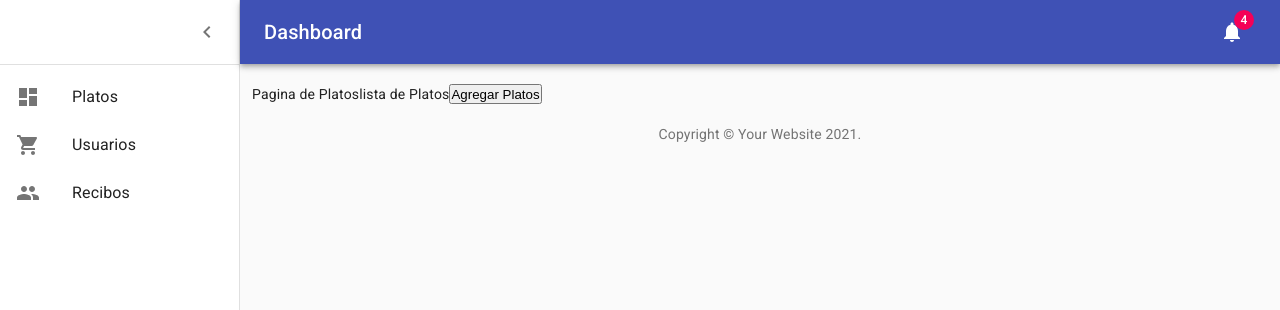
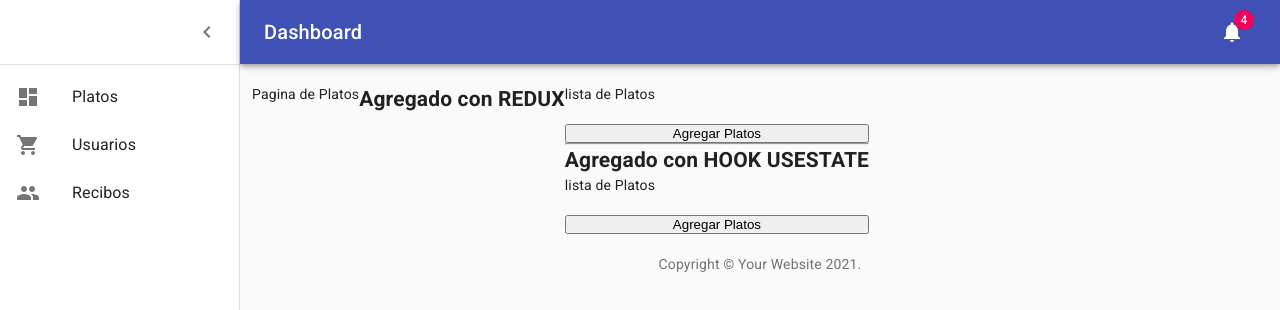
Before and after one commit to Joseduardo25/tomapedidos, a React (Create React App) app: page /platos in a window 1280 px wide. Shown: the top 310 px of the page. Built offline with nearby package versions, Linux system fonts and the light colour scheme.

Commit message:
prueba de, agregar platos usando HOOK STATE y usando REDUX. Para comparar las diferencias

```diff
--- a/src/pages/platos/index.jsx
+++ b/src/pages/platos/index.jsx
@@ -1,9 +1,11 @@
-import React from 'react';
+import React, { useState }  from 'react';
 import { useSelector, useDispatch } from 'react-redux';
 import Layout from '../../components/layout';
 import * as TYPE from '../../redux/types/platos'
 
 function Platos () {
+  const [listaPlatos, setListaPlatos] = useState([])
+
   const statePlatos = useSelector((state) => state.platos)
   const dispatch = useDispatch()
 
@@ -11,7 +13,7 @@ function Platos () {
 
   const onAddPlato = () =>{
     const newPlatosData = statePlatos.data
-    newPlatosData.push('arros con pollo')
+    newPlatosData.push('arroz con pollo')
 
     dispatch({
       type: TYPE.ADD_PLATO,
@@ -19,18 +21,44 @@ function Platos () {
     })
   }
 
+  const onAddPlatoHook = () => {
+    const newPlatosData = [...listaPlatos]
+    newPlatosData.push('Arroz con pollo')
+    setListaPlatos(newPlatosData)
+  }
+  console.log(listaPlatos)
 
   return(
     <Layout>
       Pagina de Platos
+      <h2>Agregado con REDUX</h2>
+      <div style={{ display: 'flex', flexDirection: 'column' }}>
         <div>
           lista de Platos
         </div>
+        <br />
           <button onClick={onAddPlato}>Agregar Platos</button>
         <div>
           <ul>
-          {statePlatos.data.map((plato) => (<li>{plato}</li>))}
+            {statePlatos.data.map((plato, i) => (
+            <li key={i}>{plato}</li>
+            ))}
           </ul>
+        </div>
+        <hr />
+        <h2>Agregado con HOOK USESTATE</h2>
+        <div>
+          lista de Platos
+        </div>
+        <br />
+          <button onClick={onAddPlatoHook}>Agregar Platos</button>
+        <div>
+          <ul>
+            {listaPlatos.map((plato, i) => (
+            <li key={i}>{plato}</li>
+            ))}
+          </ul>
+        </div>
       </div>
     </Layout>
   )
```
Lines whose indentation alone changed are shown as unchanged.
